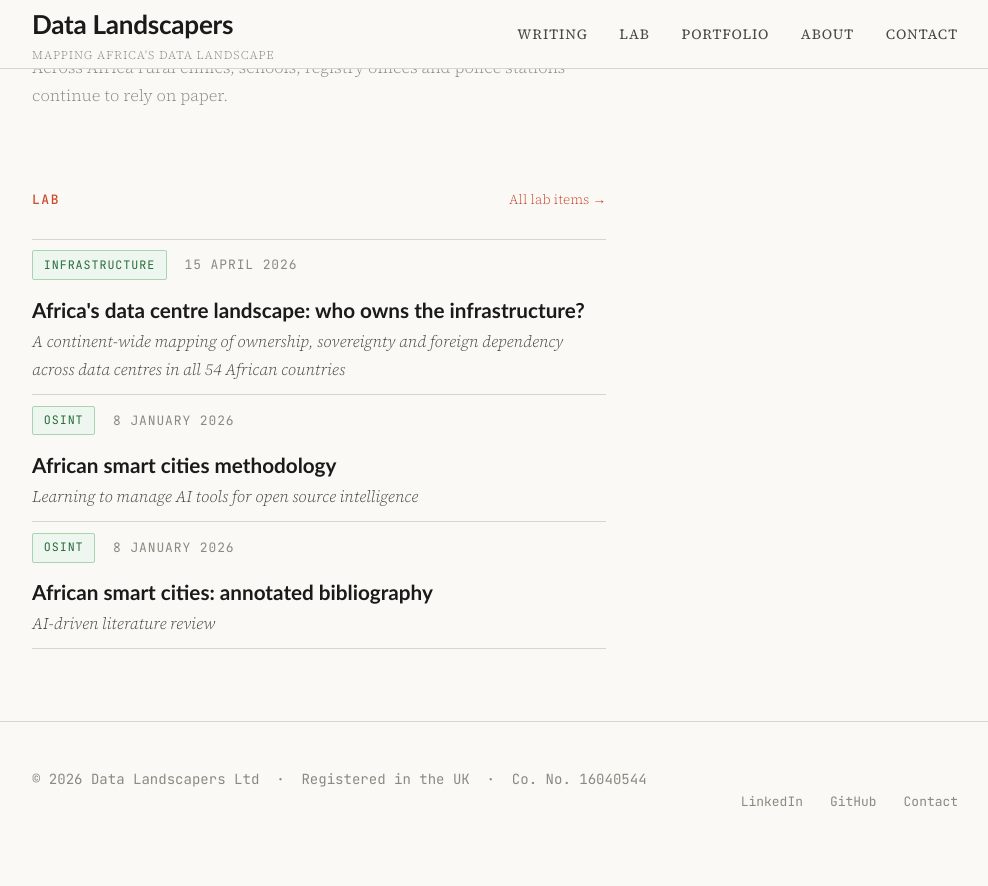
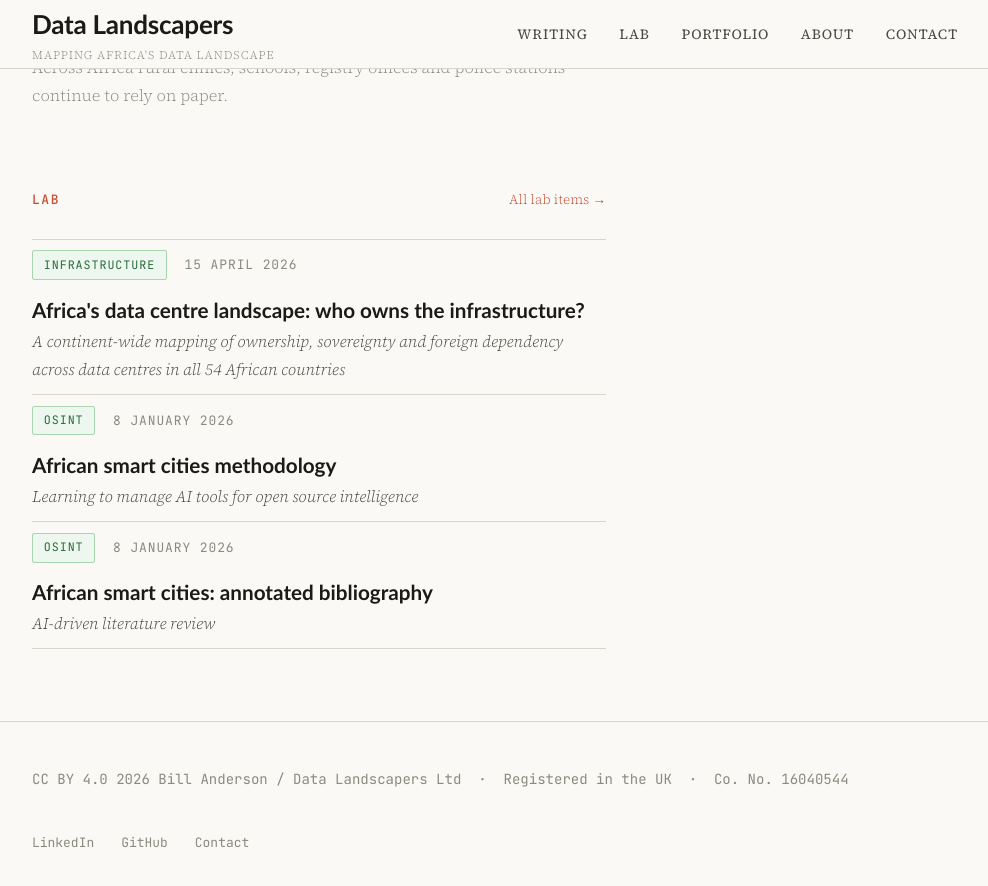
Before and after one commit to data-landscapers/data-landscapers.github.io, a Jekyll site: the page built from index.md, in a window 1280 px wide and 900 px high, scrolled down 839 px. Shown: the top 886 px of the window, without its empty margins (145-1133 px from the left). Built offline with Jekyll 4.4.1, drawn with Linux system fonts in a browser that asks for light colours; before the commit the page ends 1698 px from its top, so only the background shows below that.

Commit message:
Update default.html

```diff
--- a/_layouts/default.html
+++ b/_layouts/default.html
@@ -38,7 +38,7 @@
   <footer class="site-footer">
     <div class="site-footer__inner">
       <p class="site-footer__copy">
-        © {{ 'now' | date: '%Y' }} Data Landscapers Ltd &nbsp;·&nbsp; Registered in the UK &nbsp;·&nbsp; Co. No. 16040544
+        <a href="https://creativecommons.org/licenses/by/4.0/" target="_blank" rel="noopener" style="color: inherit; border-bottom: none;">CC BY 4.0</a> {{ 'now' | date: '%Y' }} Bill Anderson / Data Landscapers Ltd &nbsp;·&nbsp; Registered in the UK &nbsp;·&nbsp; Co. No. 16040544
       </p>
       <div class="site-footer__links">
         <a href="https://linkedin.com/in/billanderson10" target="_blank" rel="noopener">LinkedIn</a>
```
